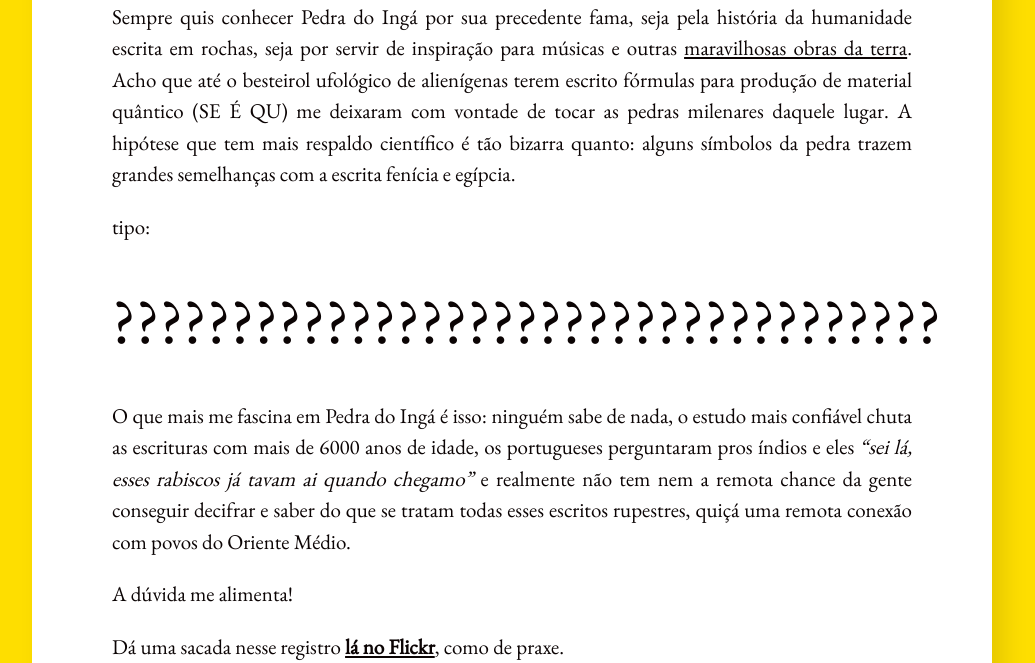
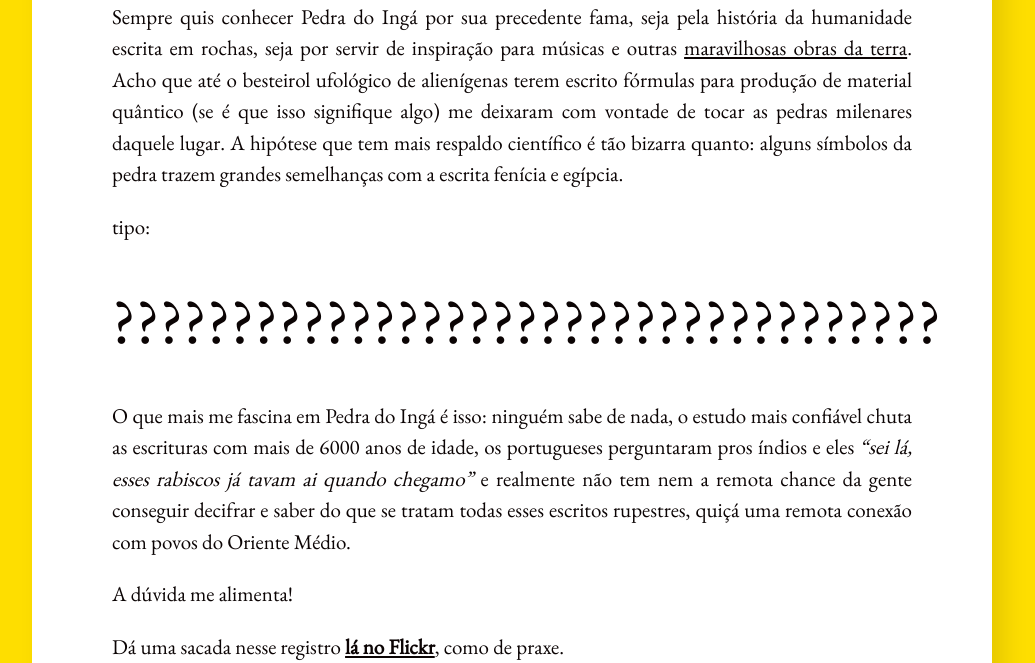
Before and after one commit to tropicaos/laueu, a Jekyll site: the page built from _posts/2020-07-04-i-n-g-á.md, in a window 1280 px wide, cut to the strip 1665-2328 px from the top of the page. Shown: the whole strip, without its empty margins (128-1163 px from the left). Built offline with Jekyll 4.4.1, drawn with Linux system fonts in a browser that asks for light colours; comment, search, counter and statistics services are not loaded.

Commit message:
Update 2020-07-04-i-n-g-á.md

```diff
--- a/_posts/2020-07-04-i-n-g-á.md
+++ b/_posts/2020-07-04-i-n-g-á.md
@@ -23,7 +23,7 @@ Hoje o roteiro é Ingá, no semiárido paraibano!
 
 ![](/images/uploads/1_qj8qbhwce1xusombnzs9la.jpeg)
 
-Sempre quis conhecer Pedra do Ingá por sua precedente fama, seja pela história da humanidade escrita em rochas, seja por servir de inspiração para músicas e outras [maravilhosas obras da terra](http://www.garotasgeeks.com/a-fantastica-aventura-de-piteco-inga-da-graphic-msp/){:target="_blank"}. Acho que até o besteirol ufológico de alienígenas terem escrito fórmulas para produção de material quântico (SE É QU) me deixaram com vontade de tocar as pedras milenares daquele lugar. A hipótese que tem mais respaldo científico é tão bizarra quanto: alguns símbolos da pedra trazem grandes semelhanças com a escrita fenícia e egípcia.
+Sempre quis conhecer Pedra do Ingá por sua precedente fama, seja pela história da humanidade escrita em rochas, seja por servir de inspiração para músicas e outras [maravilhosas obras da terra](http://www.garotasgeeks.com/a-fantastica-aventura-de-piteco-inga-da-graphic-msp/){:target="_blank"}. Acho que até o besteirol ufológico de alienígenas terem escrito fórmulas para produção de material quântico (se é que isso signifique algo) me deixaram com vontade de tocar as pedras milenares daquele lugar. A hipótese que tem mais respaldo científico é tão bizarra quanto: alguns símbolos da pedra trazem grandes semelhanças com a escrita fenícia e egípcia.
 
 tipo:
 
```
